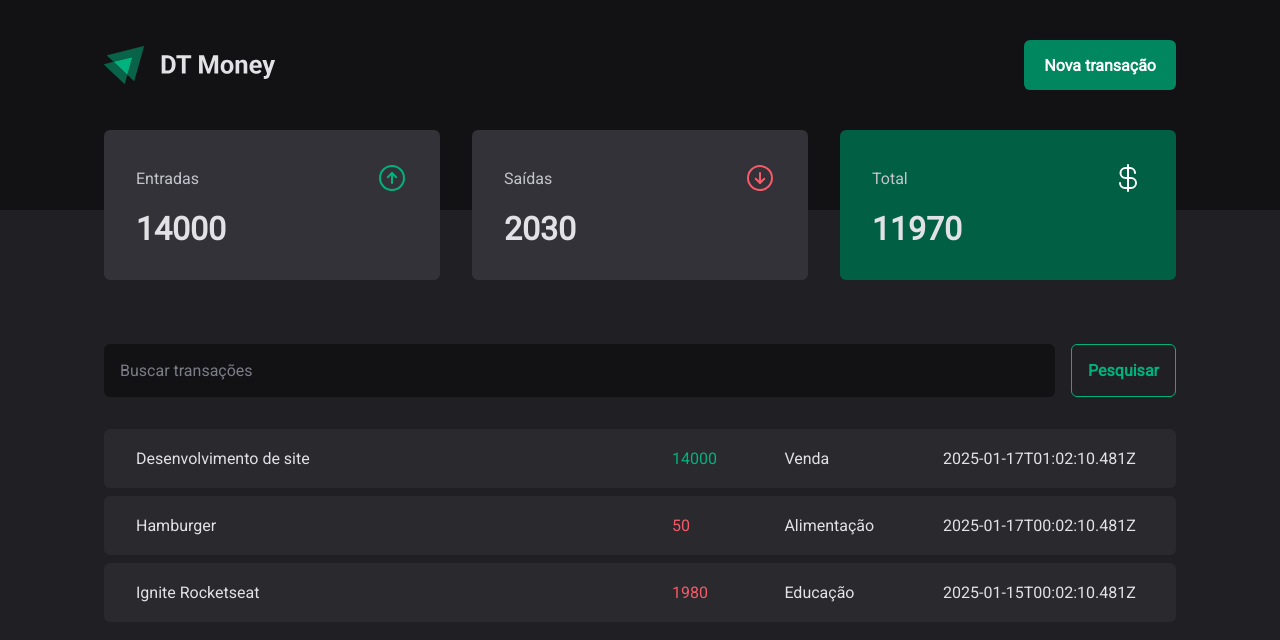
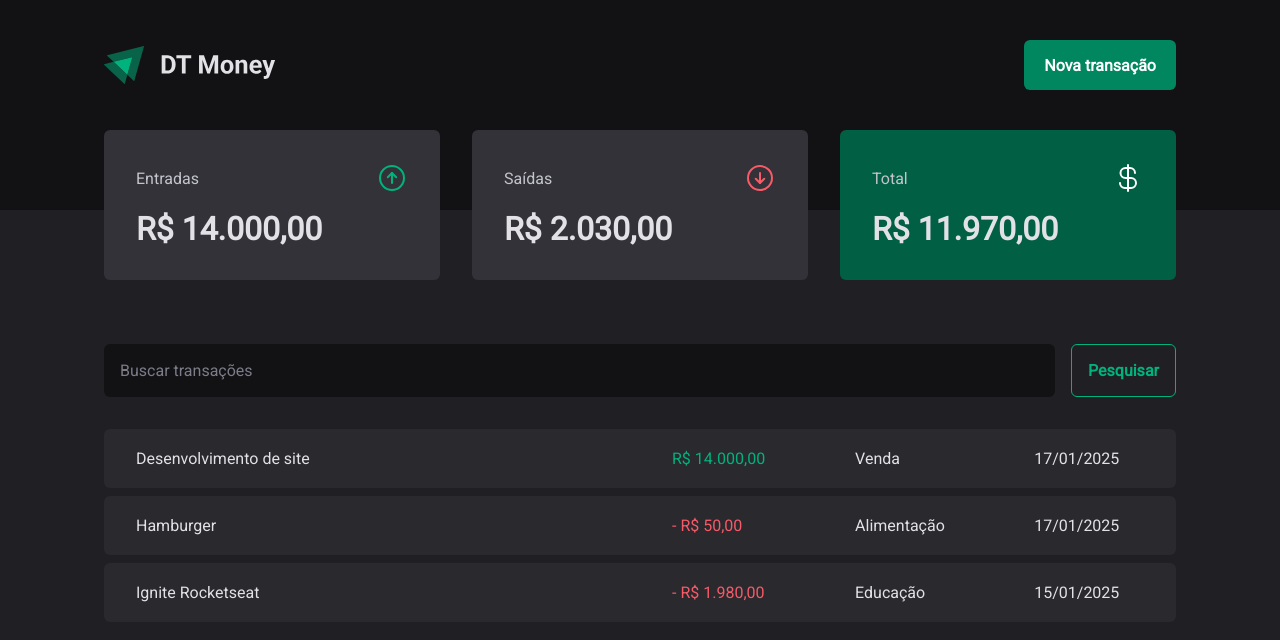
Before and after one commit to IkaroFeitosa/dt-money, a React (Vite) app: page / in a window 1280 px wide. Shown: the top 640 px of the page. Built offline with nearby package versions, Linux system fonts and the light colour scheme; data requests are answered from the project's data file.

Commit message:
feat: values formatter

```diff
--- a/src/components/Summary/index.tsx
+++ b/src/components/Summary/index.tsx
@@ -2,6 +2,7 @@
 import { SummaryCard, SummaryContainer } from "./styles";
 import { ArrowCircleDown, ArrowCircleUp, CurrencyDollar } from "phosphor-react";
 import { TransactionsContext } from "../../contexts/TransactionsContext";
+import { priceFormatter } from "../../utils/formatter";
 
 export function Summary() {
   const { transactions } = useContext(TransactionsContext);
@@ -30,21 +31,21 @@
           <span>Entradas</span>
           <ArrowCircleUp size={32} color="#00b37e" />
         </header>
-        <strong>{summary.income}</strong>
+        <strong>{priceFormatter.format(summary.income)} </strong>
       </SummaryCard>
       <SummaryCard>
         <header>
           <span>Saídas</span>
           <ArrowCircleDown size={32} color="#f75a68" />
         </header>
-        <strong>{summary.outcome}</strong>
+        <strong>{priceFormatter.format(summary.outcome)}</strong>
       </SummaryCard>
       <SummaryCard variant="green">
         <header>
           <span>Total</span>
           <CurrencyDollar size={32} color="#FFF" />
         </header>
-        <strong>{summary.total}</strong>
+        <strong>{priceFormatter.format(summary.total)}</strong>
       </SummaryCard>
     </SummaryContainer>
   );
--- a/src/pages/Transactions/index.tsx
+++ b/src/pages/Transactions/index.tsx
@@ -8,10 +8,10 @@
   TransactionsTable,
 } from "./styles";
 import { TransactionsContext } from "../../contexts/TransactionsContext";
-
+import { dateFormatter, priceFormatter } from "../../utils/formatter";
 
 export function Transactions() {
-  const {transactions} = useContext(TransactionsContext)
+  const { transactions } = useContext(TransactionsContext);
   return (
     <div>
       <Header />
@@ -24,10 +24,14 @@
               <tr key={transaction.id}>
                 <td width={"50%"}>{transaction.description}</td>
                 <td>
-                  <PriceHighlight variant={transaction.type}>{transaction.price}</PriceHighlight>
+                  <PriceHighlight variant={transaction.type}>
+                    {transaction.type === "outcome" && "-"}
+                    {' '}
+                    {priceFormatter.format(transaction.price)}
+                  </PriceHighlight>
                 </td>
                 <td>{transaction.category}</td>
-                <td>{transaction.createdAt}</td>
+                <td>{dateFormatter.format(new Date(transaction.createdAt))}</td>
               </tr>
             ))}
           </tbody>
--- /dev/null
+++ b/src/utils/formatter.ts
@@ -0,0 +1,7 @@
+
+export const dateFormatter = new Intl.DateTimeFormat('pt-BR')
+
+export const priceFormatter = new Intl.NumberFormat('pt-BR', {
+    style: 'currency',
+    currency: 'BRL'
+})
```
